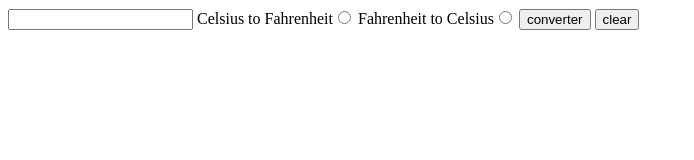
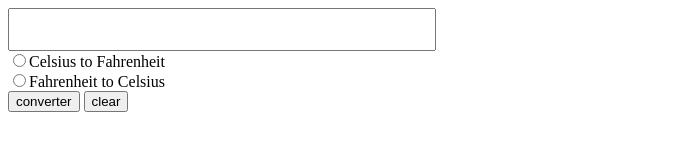
Before and after one commit to andersonmcook/NSSexercises, a plain HTML site: page temperature/index.html in a window 1280 px wide. Shown: the whole page, without its empty margins (0-694 px from the left). Drawn offline with Linux system fonts and the light colour scheme.

Commit message:
added some styling

```diff
--- a/temperature/index.html
+++ b/temperature/index.html
@@ -7,8 +7,8 @@
 	</head>
 	<body>
 		<input id="input-temp" type="text">
-		<label>Celsius to Fahrenheit<input type="radio" name="f-or-c" value="fahr" id="fahrenheit"></label>
-		<label>Fahrenheit to Celsius<input type="radio" name="f-or-c" value="cel" id="celsius"></label>
+		<label><input type="radio" name="f-or-c" value="fahr" id="fahrenheit">Celsius to Fahrenheit</label>
+		<label><input type="radio" name="f-or-c" value="cel" id="celsius">Fahrenheit to Celsius</label>
 		<button name="converter" id="converter">converter</button>
 		<button name="clear" id="clear">clear</button>
 		<p id="result" class=""></p>
--- a/temperature/style.css
+++ b/temperature/style.css
@@ -13,3 +13,12 @@
 .default {
 	color: black;
 }
+
+#input-temp, #result {
+	display: block;
+	font-size: 2em;
+}
+
+label {
+	display: block;
+}
```
